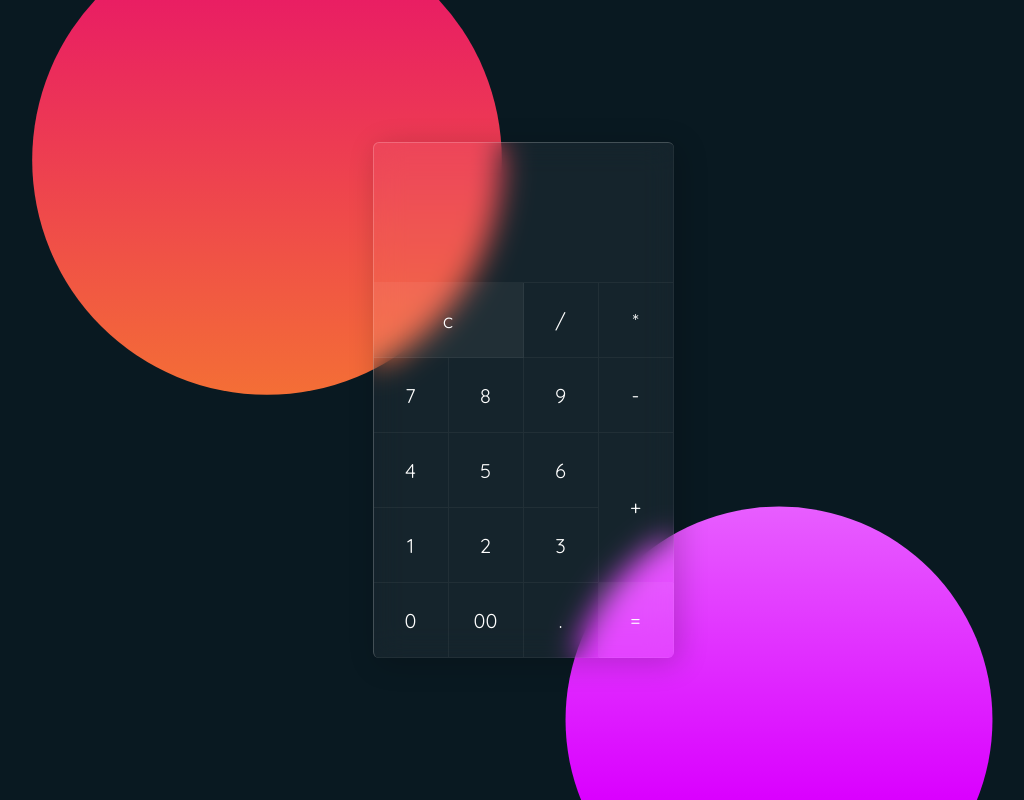
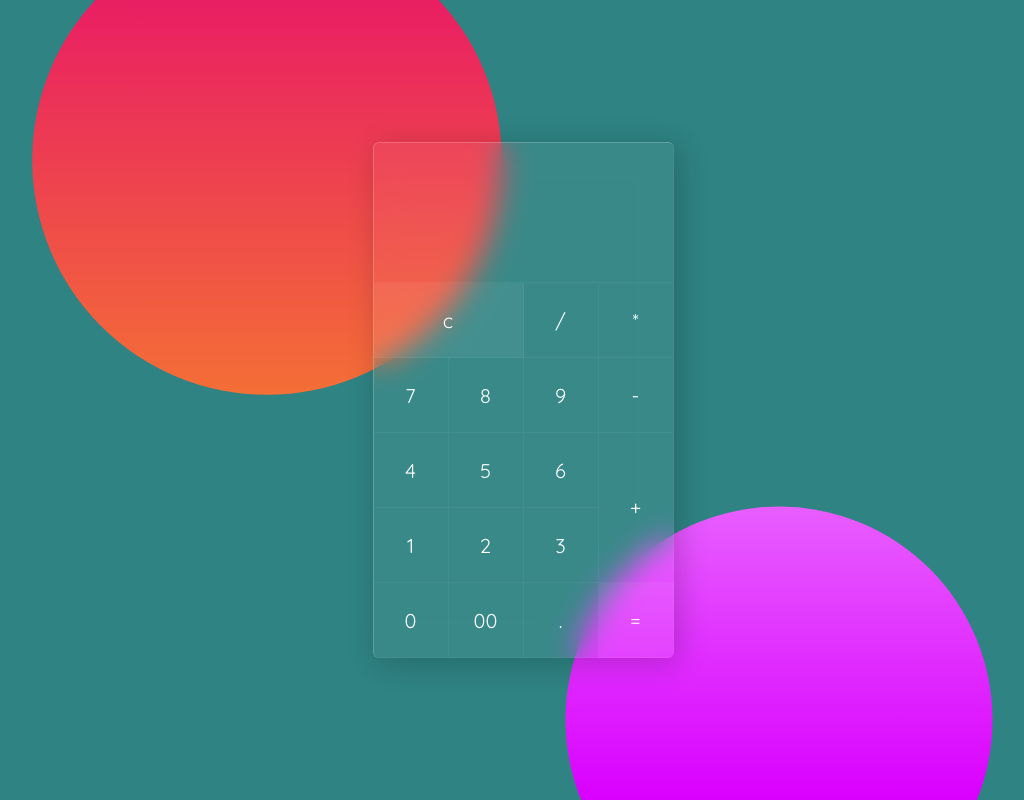
Before and after one commit to mralex90/Calculator, a plain HTML site: page index.html in a window 1280 px wide. Shown: the whole page, without its empty margins (117-1141 px from the left). Drawn offline with Linux system fonts and the light colour scheme.

Commit message:
changed background

```diff
--- a/style.css
+++ b/style.css
@@ -11,7 +11,7 @@ body{
     justify-content: center;
     align-items: center;
     min-height: 100vh;
-    background: #091921;
+    background: #2f8383;
 }
 body::before{
     content: '';
```
